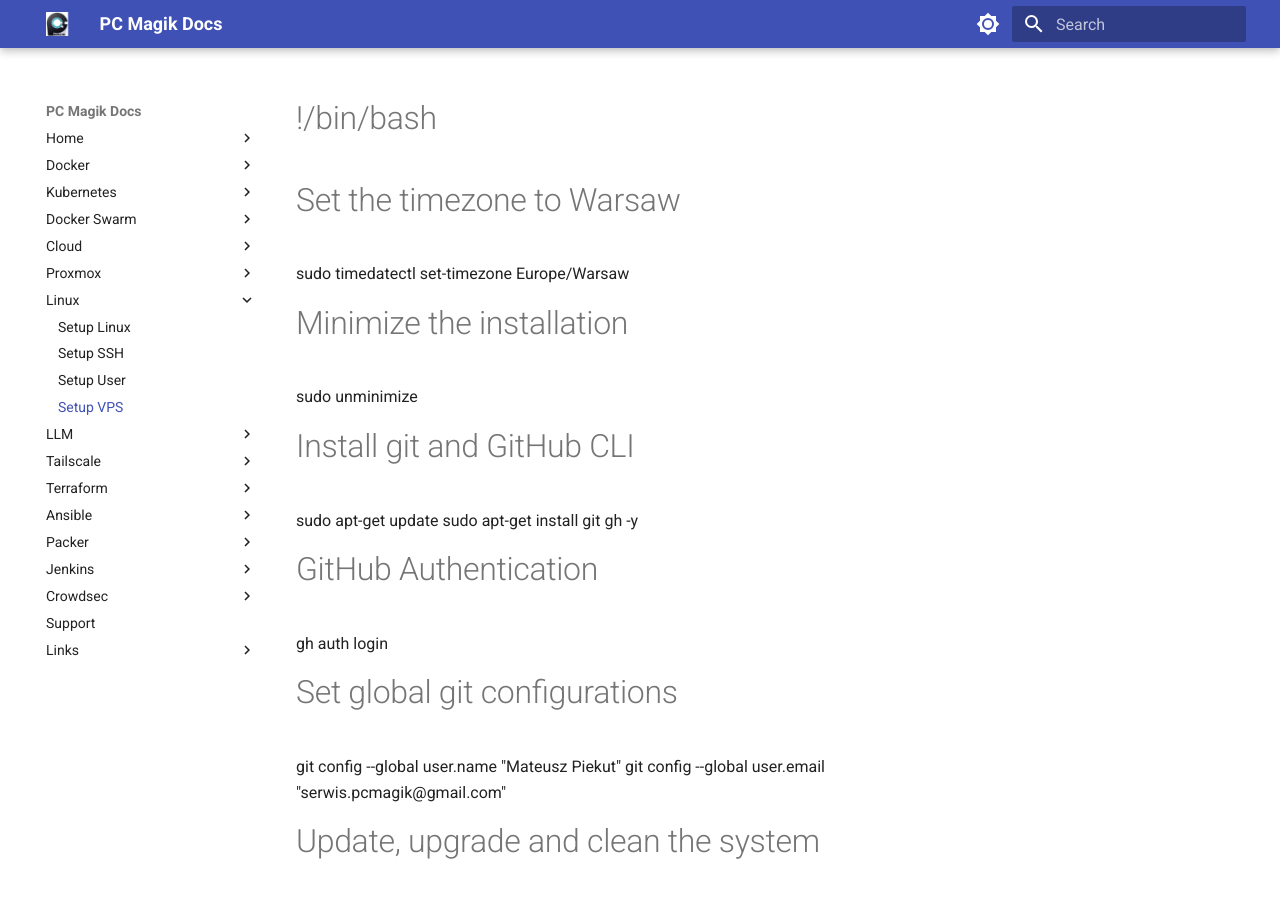
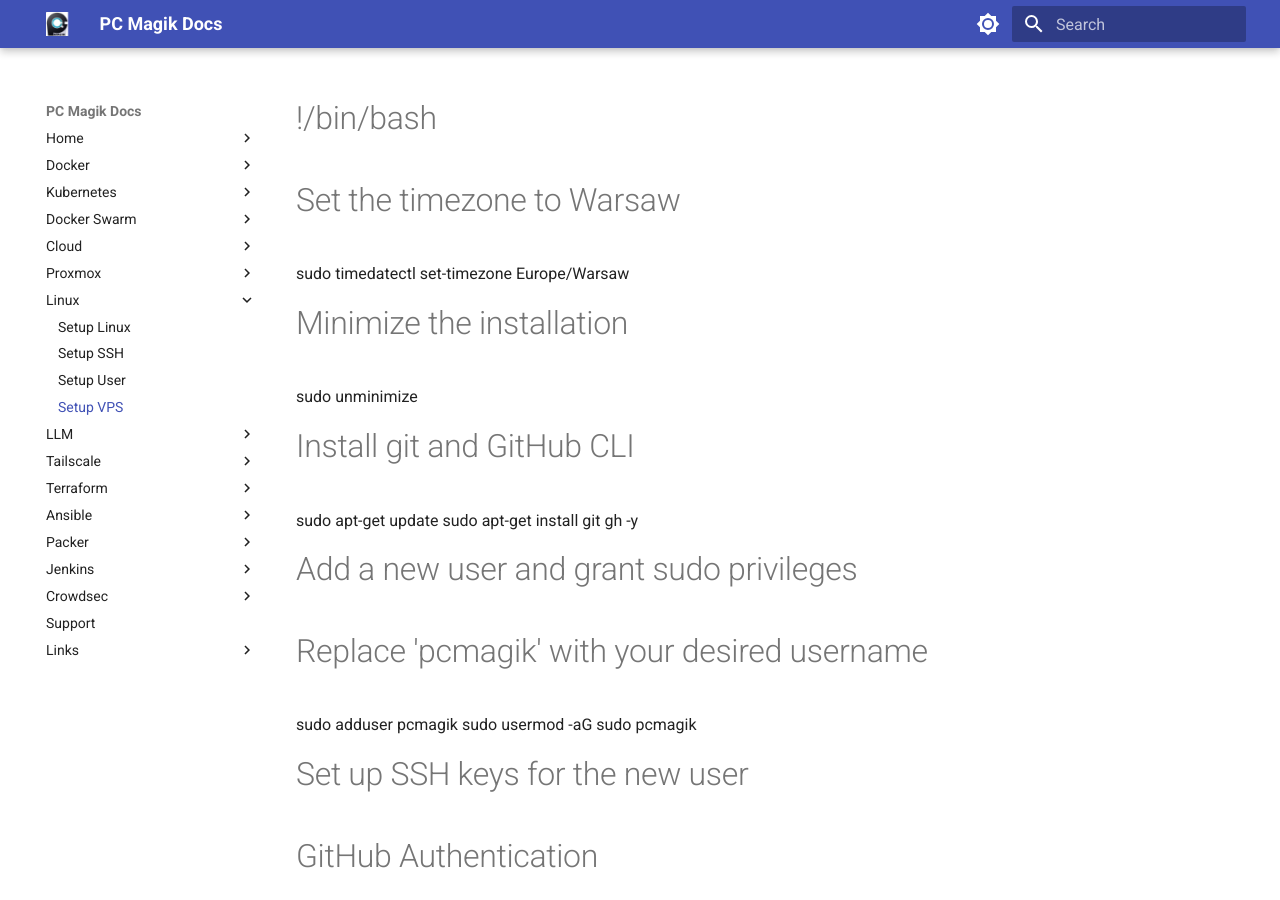
Before and after one commit to pcmagik/pcmagik.github.io, an MkDocs documentation site: the page built from docs/setup_vps.md, in a window 1280 px wide and 900 px high. Built offline with MkDocs 1.6.1 and Material for MkDocs 9.7.7, drawn with Linux system fonts in a browser that asks for light colours.

Commit message:
Add instructions for creating a new user with sudo privileges and setting up SSH keys in VPS setup documentation

```diff
--- a/docs/setup_vps.md
+++ b/docs/setup_vps.md
@@ -9,6 +9,17 @@
 # Install git and GitHub CLI
 sudo apt-get update
 sudo apt-get install git gh -y
+
+# Add a new user and grant sudo privileges
+# Replace 'pcmagik' with your desired username
+sudo adduser pcmagik
+sudo usermod -aG sudo pcmagik
+
+# Set up SSH keys for the new user
+
+
+
+
 
 # GitHub Authentication
 gh auth login
```
